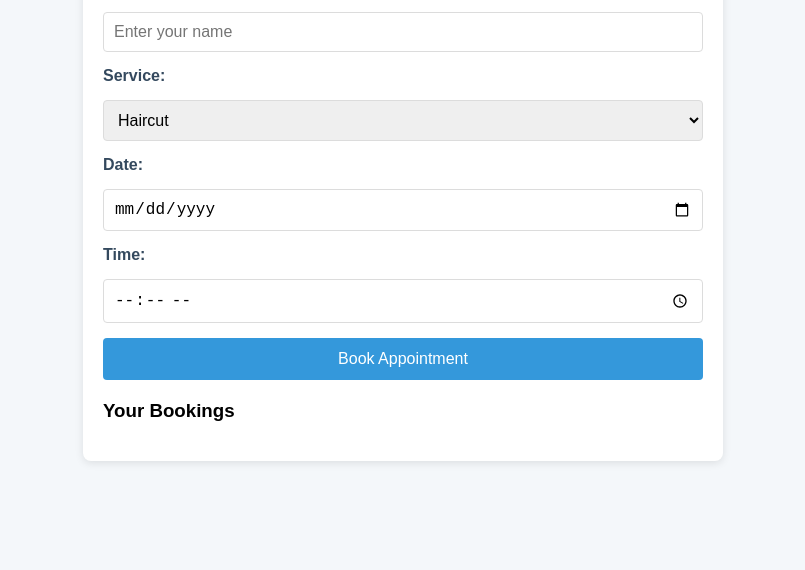
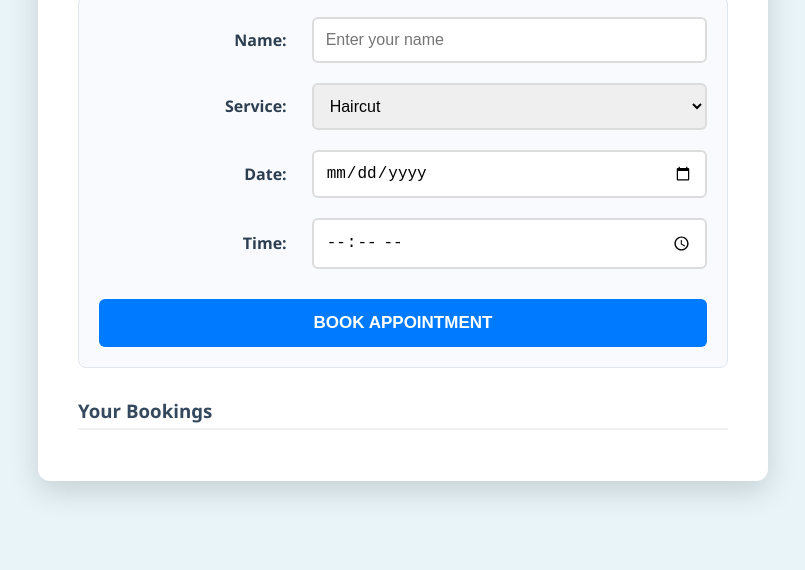
Before and after one commit to HarshiSalapu/Online-Booking-System, a plain HTML site: page index.html in a window 1280 px wide. Shown: the part 230-800 px from the top of the page, without its empty margins (237-1042 px from the left). Drawn offline with Linux system fonts and the light colour scheme.

Commit message:
Update index.html

```diff
--- a/index.html
+++ b/index.html
@@ -6,71 +6,126 @@
     <title>Online Booking System</title>
     <style>
     body {
-            font-family: Arial, sans-serif;
+
+        font-family: 'Segoe UI', Tahoma, Geneva, Verdana, sans-serif;
         display: flex;
         justify-content: center;
         align-items: center;
         min-height: 100vh;
-            background-color: #f4f7fa;
+        background-color: #e8f4f8;
         margin: 0;
     }
     .container {
-            background: white;
-            padding: 20px;
-            border-radius: 8px;
-            box-shadow: 0 2px 8px rgba(0, 0, 0, 0.1);
+
+        background: #ffffff;
+        padding: 35px 40px;
+        border-radius: 12px;
+        box-shadow: 0 10px 30px rgba(0, 0, 0, 0.15);
         width: 100%;
-            max-width: 600px;
+        max-width: 650px;
+        border-top: 5px solid #007bff;
     }
     h1 {
         text-align: center;
-            color: #2c3e50;
+        color: #007bff;
+        font-size: 2.2em;
+        margin-bottom: 25px;
+        text-transform: uppercase;
+        letter-spacing: 1.5px;
+    }
+    h3 {
+        color: #34495e;
+        border-bottom: 2px solid #f0f0f0;
+        padding-bottom: 5px;
+        margin-top: 0;
+        margin-bottom: 15px;
+        font-weight: 600;
     }
     .form-section {
-            display: flex;
-            flex-direction: column;
-            gap: 15px;
-            margin-bottom: 20px;
+        display: grid;
+        grid-template-columns: 1fr 2fr;
+        gap: 20px 15px;
+        align-items: center;
+        margin-bottom: 30px;
+        padding: 20px;
+        background-color: #f8fafd;
+        border-radius: 8px;
+        border: 1px solid #e0e6ed;
     }
     label {
-            font-weight: bold;
-            color: #34495e;
+        font-weight: 600;
+        color: #2c3e50;
+        text-align: right;
+        padding-right: 10px;
     }
     input, select {
-            padding: 10px;
-            border: 1px solid #dcdcdc;
-            border-radius: 4px;
+        padding: 12px;
+        border: 2px solid #dcdcdc;
+        border-radius: 6px;
         font-size: 16px;
+        transition: border-color 0.3s, box-shadow 0.3s;
+        width: 100%;
+        box-sizing: border-box;
+    }
+    input:focus, select:focus {
+        border-color: #007bff;
+        box-shadow: 0 0 8px rgba(0, 123, 255, 0.2);
+        outline: none;
+    }
+
+    .form-section > button {
+        grid-column: 1 / 3;
+        margin-top: 10px;
     }
     button {
-            padding: 12px;
-            background-color: #3498db;
+        padding: 14px;
+        background-color: #007bff;
         color: white;
         border: none;
-            border-radius: 4px;
+        border-radius: 6px;
         cursor: pointer;
-            font-size: 16px;
+        font-size: 17px;
+        font-weight: bold;
+        transition: background-color 0.3s, transform 0.1s;
+        text-transform: uppercase;
     }
     button:hover {
-            background-color: #2980b9;
+        background-color: #0056b3;
+        transform: translateY(-1px);
     }
     .booking-list {
         margin-top: 20px;
+    }
+    #bookingList {
+        list-style: none;
+        padding: 0;
     }
     .booking-item {
         display: flex;
         justify-content: space-between;
         align-items: center;
-            padding: 10px;
-            border-bottom: 1px solid #eee;
+        padding: 15px;
+        margin-bottom: 10px;
+        background-color: #f9fbfd;
+        border: 1px solid #e0e6ed;
+        border-radius: 6px;
+        transition: background-color 0.3s;
+    }
+    .booking-item:hover {
+        background-color: #eaf6ff;
+    }
+    .booking-item span {
+        color: #34495e;
+        font-weight: 500;
     }
     .booking-item button {
-            background-color: #e74c3c;
-            padding: 8px 12px;
+        background-color: #dc3545;
+        padding: 8px 15px;
         font-size: 14px;
+        font-weight: 600;
     }
     .booking-item button:hover {
-            background-color: #c0392b;
+        background-color: #c82333;
     }
 </style>
 </head>
@@ -97,6 +152,7 @@
             <ul id="bookingList"></ul>
         </div>
     </div>
+
     <script>
         function bookAppointment() {
             const name = document.getElementById('name').value.trim();
@@ -111,7 +167,7 @@
 
             const bookingList = document.getElementById('bookingList');
             const bookingItem = document.createElement('li');
-            bookingItem.className = 'booking-item';
+            bookingItem.className = 'booking-item fadeIn';
             bookingItem.innerHTML = `
                 <span>${name} - ${service} on ${date} at ${time}</span>
                 <button onclick="cancelBooking(this)">Cancel</button>
```
Lines whose indentation alone changed are shown as unchanged.
